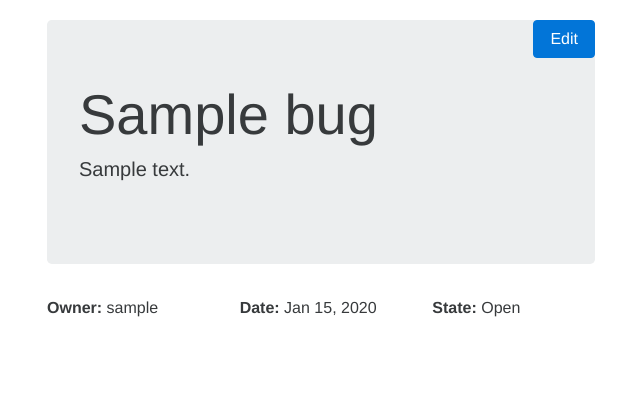
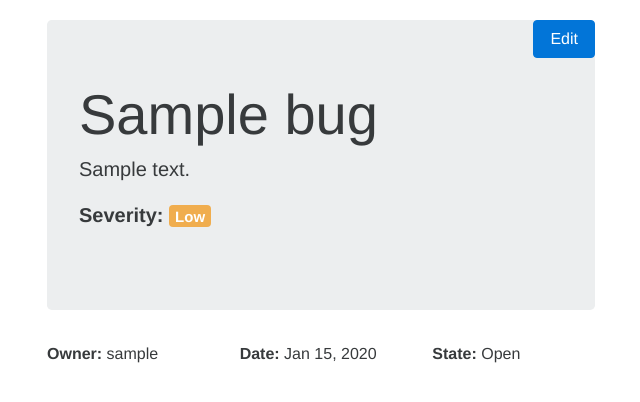
Before and after one commit to PeithVergil/bugtrax, a Django app: page /bugs/1/detail/ in a window 1280 px wide. Shown: the part 74-476 px from the top of the page, without its empty margins (319-959 px from the left). Run offline with Django 3.2, Linux system fonts and the light colour scheme; a user stored in the database is signed in; tables that the repository leaves empty hold one stand-in row (values such as "Sample post"); some libraries are stand-ins or nearby versions.

Commit message:
Display the severity level on the bug detail page.

```diff
--- a/bugs/models.py
+++ b/bugs/models.py
@@ -46,5 +46,9 @@ class Bug(models.Model):
     # Date the bug was created.
     date = models.DateTimeField(auto_now_add=True)
 
+    @property
+    def danger(self):
+        return self.severity in [self.SEVERITY_HIGH, self.SEVERITY_CRITICAL]
+
     def get_absolute_url(self):
         return reverse('bugs:detail', args=(self.id,))
--- a/bugs/templates/bugs/bug_detail.html
+++ b/bugs/templates/bugs/bug_detail.html
@@ -17,6 +17,14 @@
                 <p class="lead">
                     {{ object.description }}
                 </p>
+
+                <p class="lead">
+                    <strong>Severity:</strong>
+
+                    <span class="label label-{% if object.danger %}danger{% else %}warning{% endif %}">
+                        {{ object.get_severity_display }}
+                    </span>
+                </p>
             </div>
 
             <div class="row">
```
